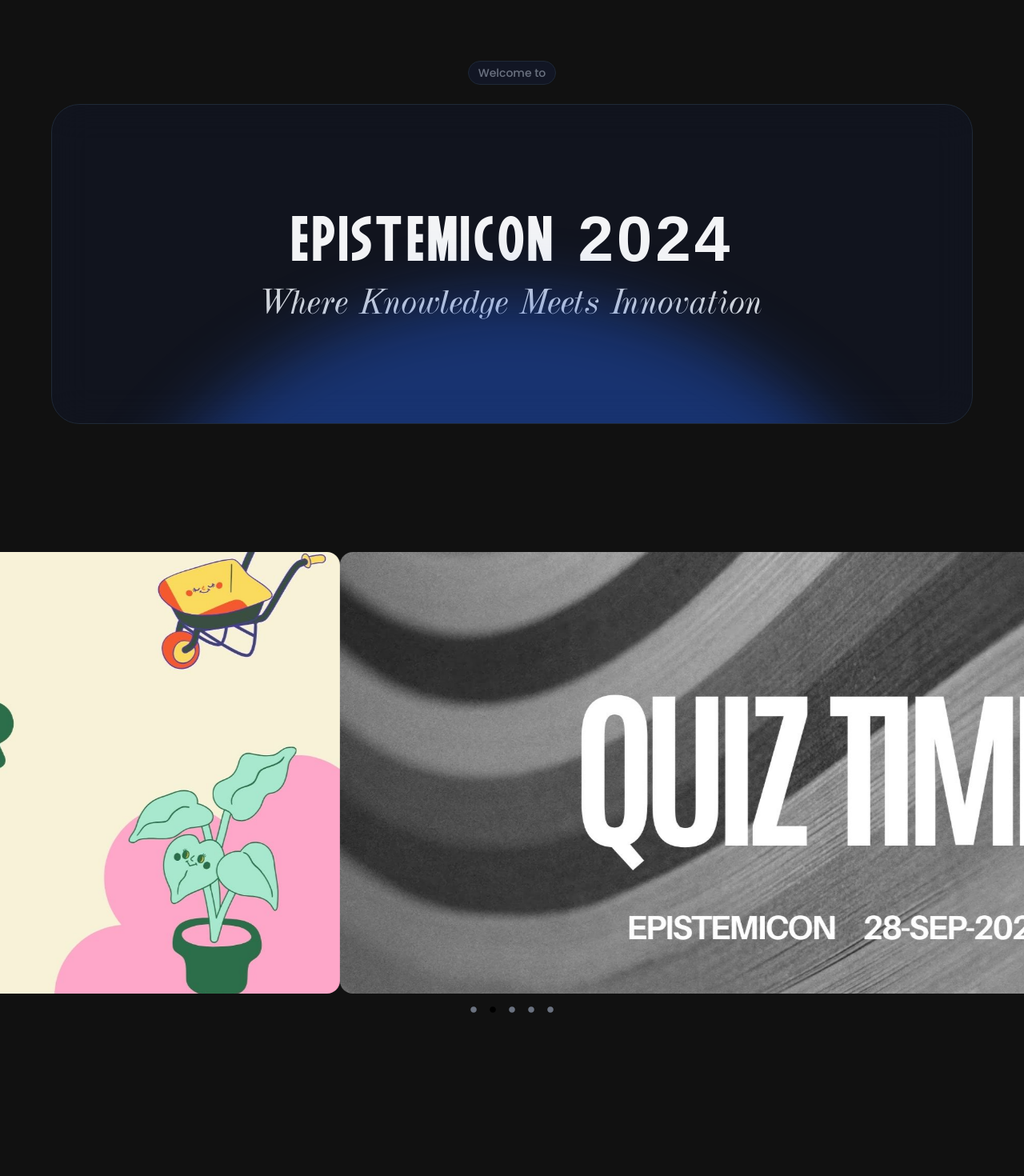
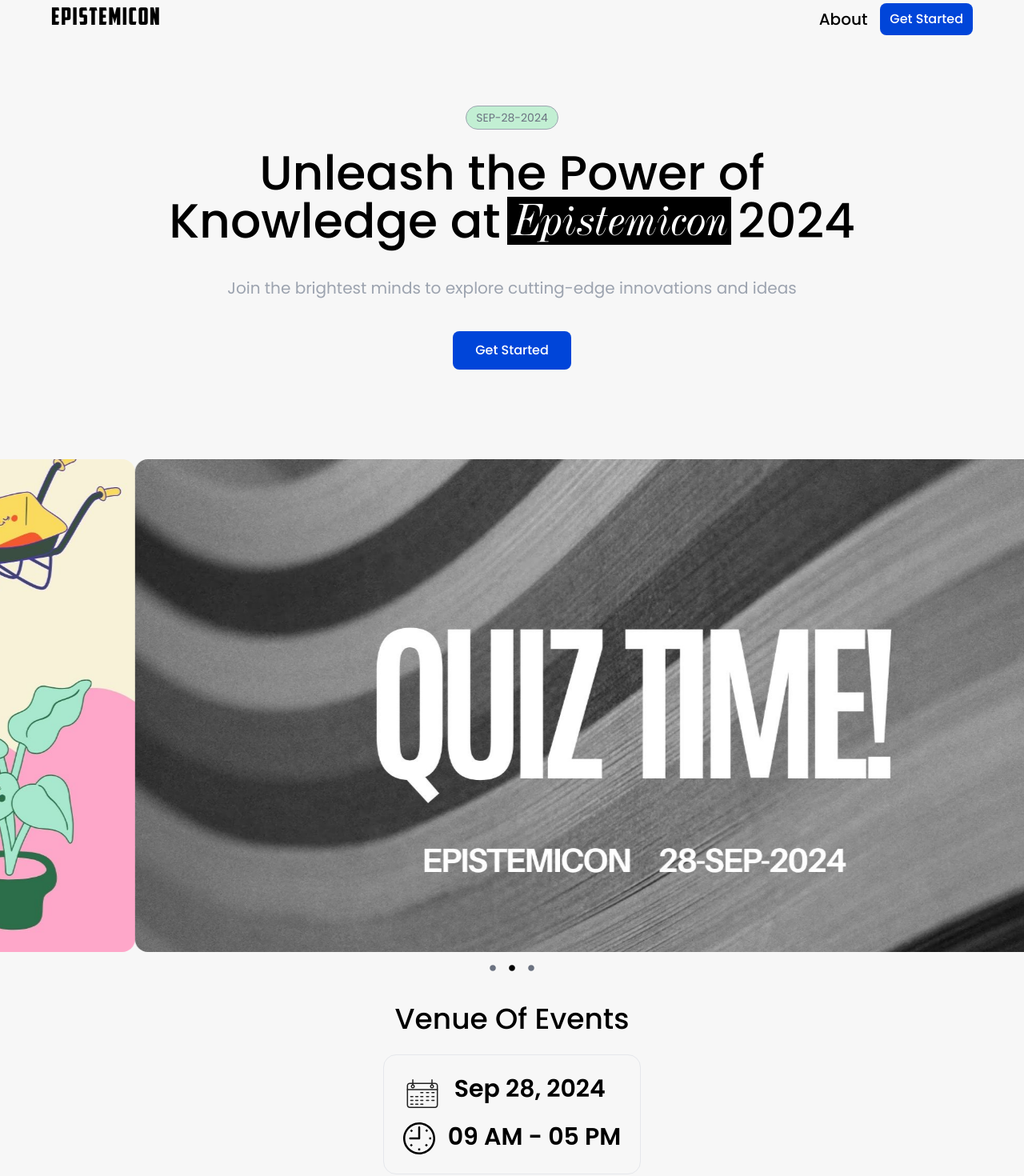
Before and after one commit to VHarsha8/react-portfolio, a React (Create React App) app: page / in a window 1280 px wide. Shown: the part 20-1490 px from the top of the page at 80% size. Before the commit the page ends 1326 px from the top, so only its background shows below. Built offline with nearby package versions, Linux system fonts and the light colour scheme.

Commit message:
redesign

```diff
--- a/src/App.js
+++ b/src/App.js
@@ -1,15 +1,24 @@
 import React from 'react';
-
 import Epistemicon from './Epistemicon';
 import EpistemiconHomePage from './EpistemiconHomePage';
+import Venue from './Venue';
+import NavBar from './NavBar';
+
+
 
 
 
 function App() {
   return (
     <div>
+      <NavBar />
       <EpistemiconHomePage />
+
          <Epistemicon />
+
+
+         <Venue />
+
 
 
 
--- /dev/null
+++ b/src/CardComponents.jsx
@@ -0,0 +1,14 @@
+function CardComponents() {
+    return (
+        <div class="flex h-[100vh] w-[100vw] flex-col items-center justify-center">
+         <div class="card-wrapper h-[200px] w-[200px]">
+          <div class="card-content flex items-center justify-center text-xs">
+           <div class="max-w-[60%] text-center"></div>
+         </div>
+        </div>
+        </div>
+
+    );
+}
+
+export default CardComponents;
--- a/src/Epistemicon.jsx
+++ b/src/Epistemicon.jsx
@@ -14,12 +14,7 @@ function Epistemicon() {
         {
             url: 'MODELEXPO.jpg'
         },
-        {
-            url: 'https://images.unsplash.com/photo-1512756290469-ec264b7fbf87?ixlib=rb-4.0.3&ixid=MnwxMjA3fDB8MHxwaG90by1wYWdlfHx8fGVufDB8fHx8&auto=format&fit=crop&w=2253&q=80'
-        },
-        {
-            url: 'https://images.unsplash.com/photo-1496181133206-80ce9b88a853?ixlib=rb-4.0.3&ixid=MnwxMjA3fDB8MHxwaG90by1wYWdlfHx8fGVufDB8fHx8&auto=format&fit=crop&w=2671&q=80'
-        },
+
     ];
 
     const [currentIndex, setCurrentIndex] = useState(0);
@@ -64,7 +59,7 @@ function Epistemicon() {
     }, [currentIndex]);
 
     return (
-        <div className='md:max-w-[1400px]  h-[400px] md:h-[680px] w-full m-auto  relative group py-16 px-4 overflow-hidden'>
+        <div className='md:max-w-[1400px]  h-[400px] md:h-[680px] w-full m-auto  relative group pb-16 px-4 overflow-hidden'>
             {/* Slide container with snapping */}
             <div
                 ref={slideRef}
--- a/src/EpistemiconHomePage.jsx
+++ b/src/EpistemiconHomePage.jsx
@@ -1,18 +1,32 @@
 function EpistemiconHomePage(){
     return(
-        <div className="container flex flex-col items-center justify-center px-6 mx-auto md:px-16 md:py-24 ">
+        <div className="container flex flex-col items-center justify-center px-6 pt-16 mx-auto pb-28 ">
              <div className="flex items-center justify-center">
-                <h1 className="px-3 py-1 text-sm font-medium text-gray-500 border border-gray-800 rounded-full backdrop-filter backdrop-blur-xl bg-blue-950/30 font-poppins">Welcome to</h1>
+                <h1 className="px-3 py-1 text-sm text-center text-gray-500 border border-gray-400 rounded-full md:text-md backdrop-filter backdrop-blur-xl bg-green-400/30 font-poppins">SEP-28-2024</h1>
             </div>
             <br />
 
-            <div className="flex flex-col items-center overflow-hidden justify-center w-full h-[400px] md:py-40 border border-gray-800 rounded-[35px] backdrop-filter backdrop-blur-xl relative bg-blue-950/20">
-                <h1 className="md:text-[80px]  text-4xl  tracking-wider leading-[1.2] text-gray-100 font-MarvelRegularDj83 flex justify-center items-center">EPISTEMICON <div className="flex items-center justify-center font-semibold pl-7">2024</div> </h1>
+           <div className="flex flex-col items-center justify-center md:hidden">
+                    <h1 className="text-3xl font-semibold font-poppins ">Unleash the power of</h1>
+                    <h1 className="text-3xl font-semibold font-poppins ">Knowledge </h1>
+                    <div className="flex items-center justify-center gap-2">
+                        <h1 className="px-2 mx-1 mt-2 text-3xl text-white bg-black font-DubielItalic">Epistemicon</h1>
+                        <h1 className="text-3xl font-semibold font-poppins ">2024 </h1>
+                    </div>
+           </div>
+            <div className="items-center justify-center hidden text-3xl font-medium leading-relaxed md:text-6xl md:flex text-wrap font-poppins"> Unleash the Power of </div>
+            <div className="items-center justify-center hidden text-3xl font-medium md:text-6xl md:flex font-poppins">Knowledge at <div className="inline-flex items-center justify-center px-1 mx-2 font-medium text-white bg-black text-wrap font-DubielItalic">Epistemicon</div>   2024 </div>
+            <br />
+            <div className="flex items-center justify-center">
 
-                        <h1 className="text-2xl text-center text-gray-200 md:text-gray-300 md:font-medium md:text-5xl text-wrap font-DubielItalic">Where Knowledge Meets Innovation</h1>
-                        <div className="w-[1100px] mx-auto h-[1100px]  absolute rounded-full blur-2xl top-[60%] bg-blue-600/40"></div>
+                    <h1 className="mt-4 text-center text-gray-400 text-md md:text-xl font-poppins">Join the brightest minds to explore cutting-edge innovations and ideas</h1>
 
             </div>
+                <br />
+            <a href="#" className="flex items-center justify-center py-3 mt-4 font-medium text-white rounded-lg px-7 font-poppins bg-oliurblue">
+                    Get Started
+            </a>
+
         </div>
     );
 }
--- /dev/null
+++ b/src/NavBar.jsx
@@ -0,0 +1,47 @@
+import React, { useState } from 'react';
+
+const Navbar = () => {
+  const [isOpen, setIsOpen] = useState(false);
+
+  const toggleMenu = () => {
+    setIsOpen(!isOpen);
+  };
+
+  return (
+    <nav className="container flex items-center justify-between px-6 py-6 mx-auto md:px-16">
+      <div className="flex items-center justify-center text-2xl tracking-wider md:text-3xl font-AmericanCaptainMdEY">
+        EPISTEMICON
+      </div>
+
+      {/* Hamburger Menu Icon */}
+      <div className="md:hidden">
+        <button className="focus:outline-none" onClick={toggleMenu}>
+          <div className={`relative w-8 h-8 flex gap-2 flex-col justify-center items-center`}>
+            {/* Line 1 */}
+            <span className={`block w-8 h-1 bg-gray-800 transform transition-transform duration-300 ${isOpen ? "rotate-45 translate-y-1.5" : ""}`}></span>
+            {/* Line 2 */}
+            <span className={`block w-8 h-1 bg-gray-800 transform transition-transform duration-300 ${isOpen ? "-rotate-45 -translate-y-1.5" : ""}`}></span>
+          </div>
+        </button>
+      </div>
+
+      {/* Menu for larger screens */}
+      <div className="items-center justify-center hidden gap-4 md:flex">
+        <h1 className="text-xl font-medium font-poppins">About</h1>
+        <a href="#" className="flex items-center justify-center px-3 py-2 font-medium text-white rounded-lg font-poppins bg-oliurblue">
+          Get Started
+        </a>
+      </div>
+
+      {/* Dropdown Menu for small screens */}
+      <div className={`absolute top-16 left-0 w-full bg-white p-6 z-10 flex flex-col space-y-4 items-center transform transition-transform duration-300 md:hidden ${isOpen ? "translate-x-0" : "-translate-x-full"}`}>
+        <h1 className="text-xl font-medium font-poppins">About</h1>
+        <a href="#" className="flex items-center justify-center px-3 py-2 font-medium text-white rounded-lg font-poppins bg-oliurblue">
+          Get Started
+        </a>
+      </div>
+    </nav>
+  );
+};
+
+export default Navbar;
--- /dev/null
+++ b/src/Venue.jsx
@@ -0,0 +1,25 @@
+function Venue(){
+    return(
+        <div className="container flex items-center justify-center px-16 pb-24 mx-auto">
+                 <div className="flex flex-col items-center justify-center">
+                         <h1 className="text-4xl font-medium font-poppins ">Venue Of Events</h1>
+                            <br />
+
+                            <div className="flex flex-col gap-3 p-6 border rounded-2xl">
+                                     <div className="flex gap-4">
+                                            <img src="Calendar.svg " className="w-8 md:w-12" />
+                                            <h1 className="text-lg font-semibold md:text-3xl font-poppins">Sep 28, 2024</h1>
+                                     </div>
+                                     <div className="flex gap-4">
+                                            <img src="clock.svg " className="w-8 md:w-10" />
+                                            <h1 className="text-lg font-semibold md:text-3xl font-poppins">09 AM - 05 PM  </h1>
+                                     </div>
+                            </div>
+
+                </div>
+        </div>
+    );
+}
+
+
+export default Venue;
--- a/src/styles/tailwind.css
+++ b/src/styles/tailwind.css
@@ -15,7 +15,7 @@
 
 
 body {
-    @apply bg-darkgreybackground; /* Replace 'twitter' with your desired Tailwind color */
+    @apply bg-pearl; /* Replace 'twitter' with your desired Tailwind color */
   }
 
   .boxxx{
@@ -102,7 +102,7 @@ body {
 
   /* Body */
   .card-content {
-    @apply absolute left-[2px] top-[2px]   h-[calc(100%-3px)] w-[calc(100%-3px)] rounded-2xl bg-gradient-to-b from-slate-700 to-slate-800;
+    @apply absolute left-[2px] top-[2px]   h-[calc(100%-3px)] w-[calc(100%-3px)] rounded-2xl bg-gradient-to-b from-blue-950 to-blue-900;
   }
 }
 
--- a/tailwind.config.js
+++ b/tailwind.config.js
@@ -38,6 +38,7 @@ module.exports = {
         pearl:'#f7f7f7',
         ivory:'#f7f6e4',
         cream:'#f9f4e1',
+        oliurblue:'#0045d9',
 
       },
       fontFamily: {
```
Also changed, not shown: src/CardsWithMaps.jsx (+20 -53 lines), public/Calendar.svg (added), public/clock.svg (added).
